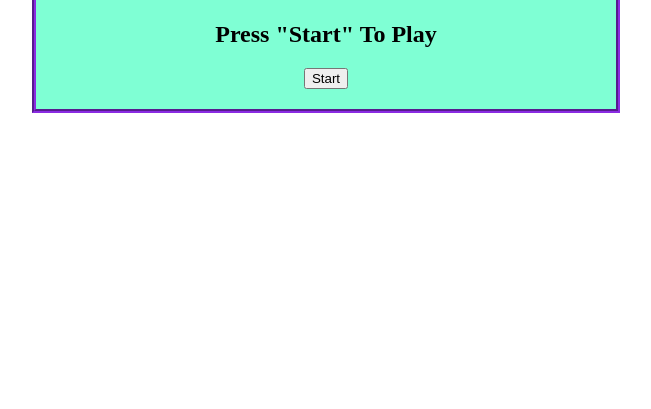
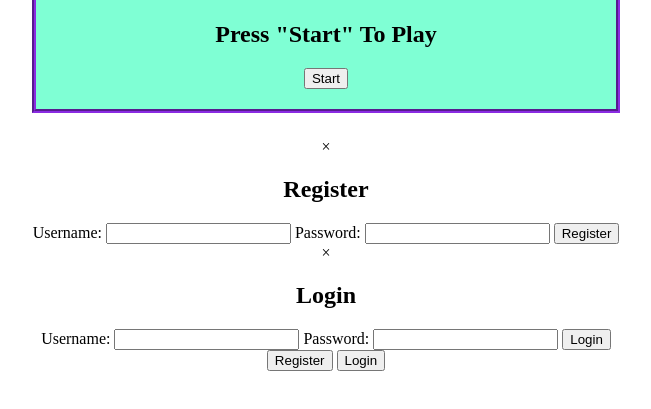
Before and after one commit to JaredPupo/CCOM3135Project2, a plain HTML site: page index.html in a window 1280 px wide. Shown: the part 83-492 px from the top of the page, without its empty margins (314-965 px from the left). Drawn offline with nearby package versions, Linux system fonts and the light colour scheme.

Commit message:
User Authentication
These changes aim to modify the user authenticator to make them functional on the website, although this has yet to be tested in the web page...

```diff
--- a/index.html
+++ b/index.html
@@ -5,6 +5,7 @@
     <link rel="stylesheet" href="riddlegame.css">
 </head>
 <body>
+
     <h1 id="title">Riddle Quest</h1>
     <div id="start-menu">
         <h2>Press "Start" To Play</h2>
@@ -37,6 +38,33 @@
         <p>Total Score: <span id="final-score">0</span></p>
     </div>
 
+    <div id="registerModal" class="modal">
+        <div class="modal-content">
+            <span class="close">&times;</span>
+            <h2>Register</h2>
+            <label for="register-username">Username:</label>
+            <input type="text" id="register-username" required>
+            <label for="register-password">Password:</label>
+            <input type="password" id="register-password" required>
+            <button onclick="handleRegister()">Register</button>
+        </div>
+    </div>
+
+    <div id="loginModal" class="modal">
+        <div class="modal-content">
+            <span class="close">&times;</span>
+            <h2>Login</h2>
+            <label for="login-username">Username:</label>
+            <input type="text" id="login-username" required>
+            <label for="login-password">Password:</label>
+            <input type="password" id="login-password" required>
+            <button onclick="handleLogin()">Login</button>
+        </div>
+    </div>
+
+    <button onclick="showRegisterModal()">Register</button>
+    <button onclick="showLoginModal()">Login</button>
+
     <script src="https://code.jquery.com/jquery-3.7.1.slim.min.js"></script>
     <script src="riddlegame.js"></script>
 </body>
--- a/riddlegame.js
+++ b/riddlegame.js
@@ -198,3 +198,50 @@ function showWinScreen() //Win Screen pop up
     document.getElementById("win-screen").style.display = "block";
     document.getElementById("final-score").textContent = score;
 }
+
+const registerModal = document.getElementById("registerModal");
+const loginModal = document.getElementById("loginModal");
+
+// Show the registration modal
+function showRegisterModal() {
+    registerModal.style.display = "block";
+}
+
+// Show the login modal
+function showLoginModal() {
+    loginModal.style.display = "block";
+}
+
+// Handle registration logic
+function handleRegister() {
+    const username = document.getElementById("register-username").value;
+    const password = document.getElementById("register-password").value;
+    registerUser(username, password);
+    registerModal.style.display = "none"; // Close the modal
+}
+
+// Handle login logic
+function handleLogin() {
+    const username = document.getElementById("login-username").value;
+    const password = document.getElementById("login-password").value;
+    if (loginUser(username, password)) {
+        loginModal.style.display = "none"; // Close the modal if successful
+    }
+}
+
+// Close modals when 'x' is clicked
+document.querySelectorAll('.close').forEach(closeButton => {
+    closeButton.onclick = function() {
+        registerModal.style.display = "none";
+        loginModal.style.display = "none";
+    }
+});
+
+// Close modals when anywhere outside the modal content is clicked
+window.onclick = function(event) {
+    if (event.target == registerModal) {
+        registerModal.style.display = "none";
+    } else if (event.target == loginModal) {
+        loginModal.style.display = "none";
+    }
+}
```
